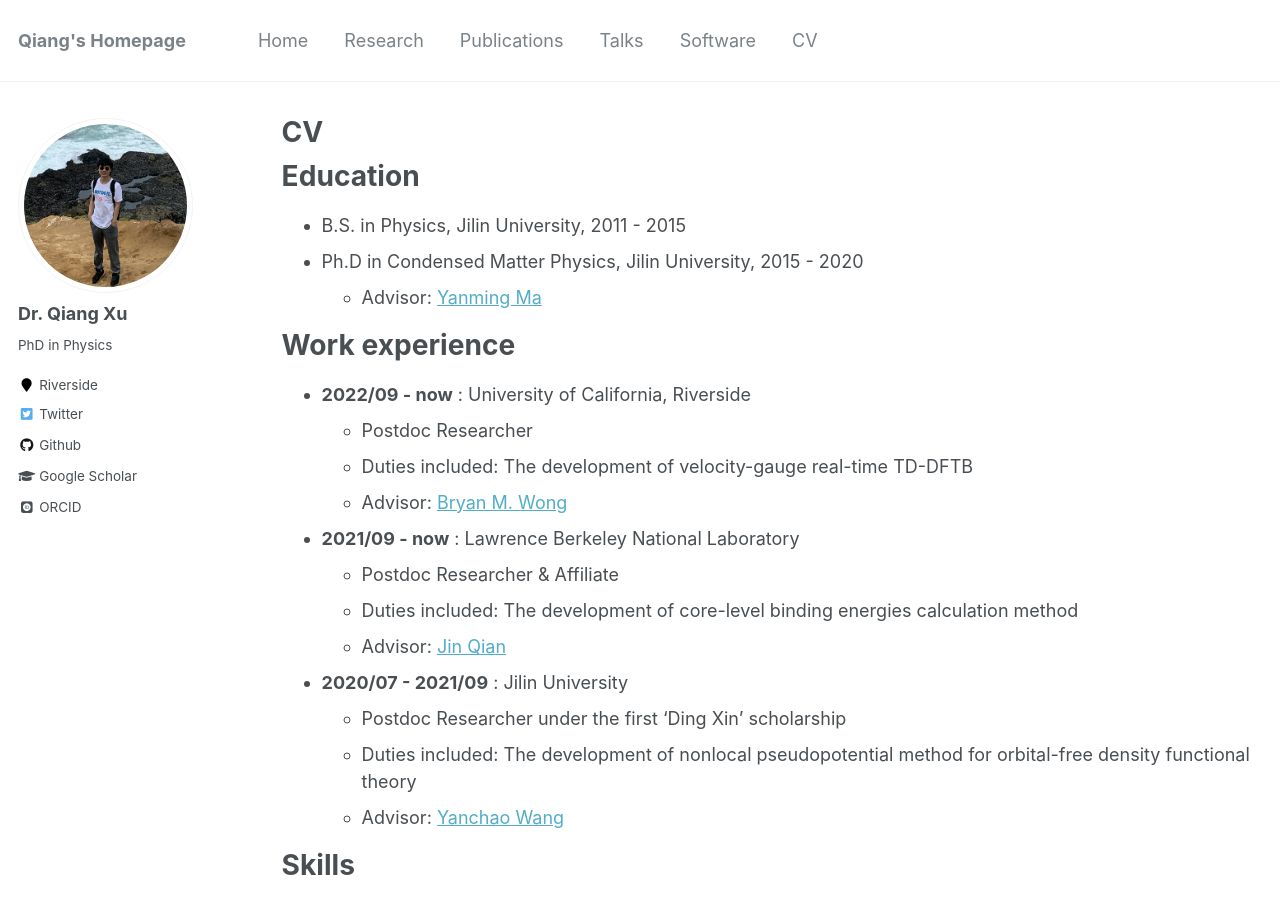
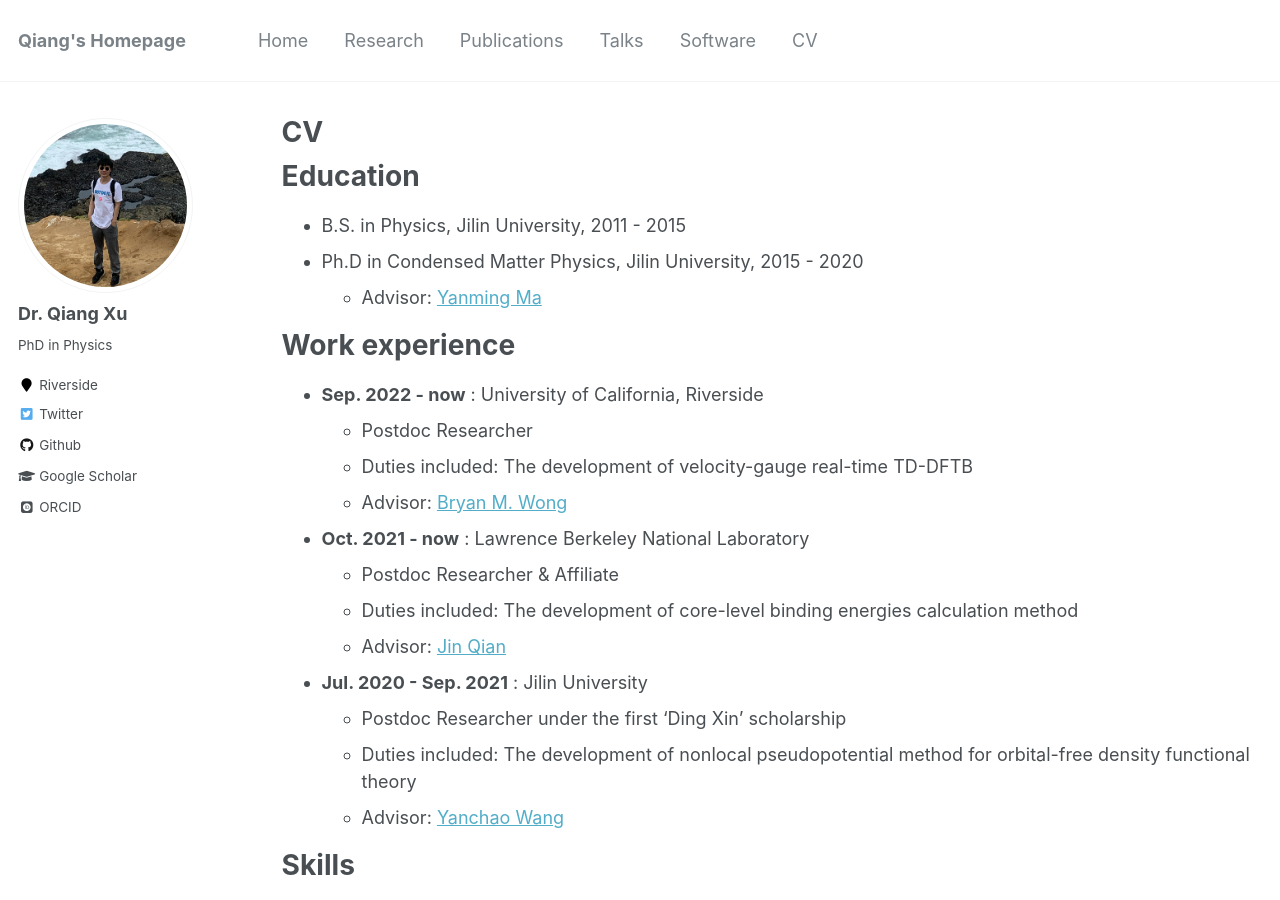
Before and after one commit to xqjlu/xqjlu.github.io, a Jekyll site: the page built from _pages/cv.md, in a window 1280 px wide and 900 px high. Built offline with Jekyll 4.4.1, drawn with Linux system fonts in a browser that asks for light colours; some web fonts are replaced.

Commit message:
data of work

```diff
--- a/_pages/cv.md
+++ b/_pages/cv.md
@@ -17,17 +17,17 @@ Education
 
 Work experience
 ======
-* **2022/09 - now** : University of California, Riverside
+* **Sep. 2022 - now** : University of California, Riverside
   * Postdoc Researcher
   * Duties included: The development of velocity-gauge real-time TD-DFTB
   * Advisor: [Bryan M. Wong](https://www.bmwong-group.com/)
 
-* **2021/09 - now** : Lawrence Berkeley National Laboratory
+* **Oct. 2021 - now** : Lawrence Berkeley National Laboratory
   * Postdoc Researcher & Affiliate
   * Duties included: The development of core-level binding energies calculation method
   * Advisor: [Jin Qian](https://sites.google.com/lbl.gov/qiangrouppage/home?authuser=0)
 
-* **2020/07 - 2021/09** : Jilin University
+* **Jul. 2020 - Sep. 2021** : Jilin University
   * Postdoc Researcher under the first ‘Ding Xin’ scholarship
   * Duties included: The development of nonlocal pseudopotential method for orbital-free density functional theory
   * Advisor: [Yanchao Wang](http://iccms.jlu.edu.cn/info/1036/1040.htm)
```
